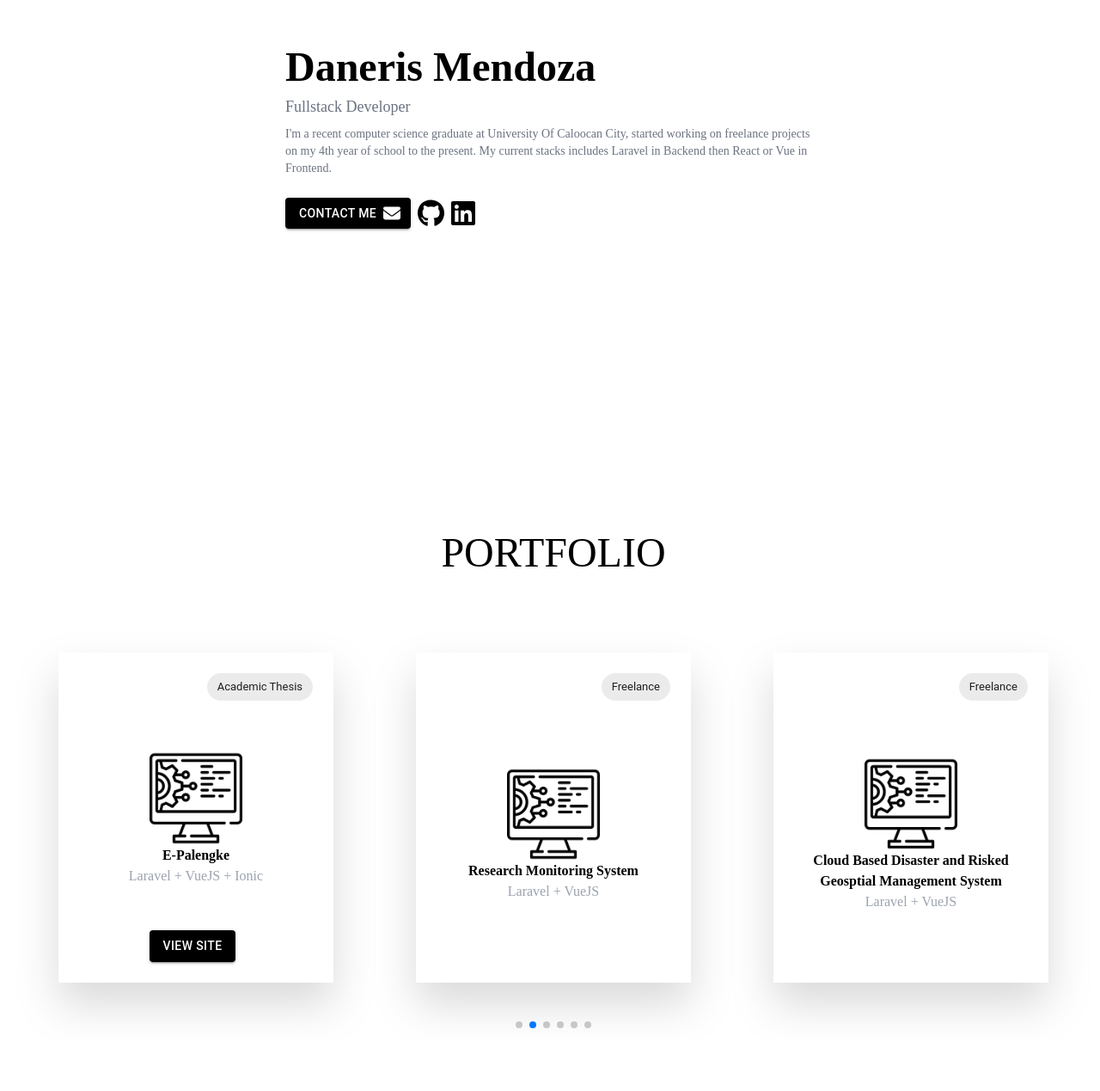
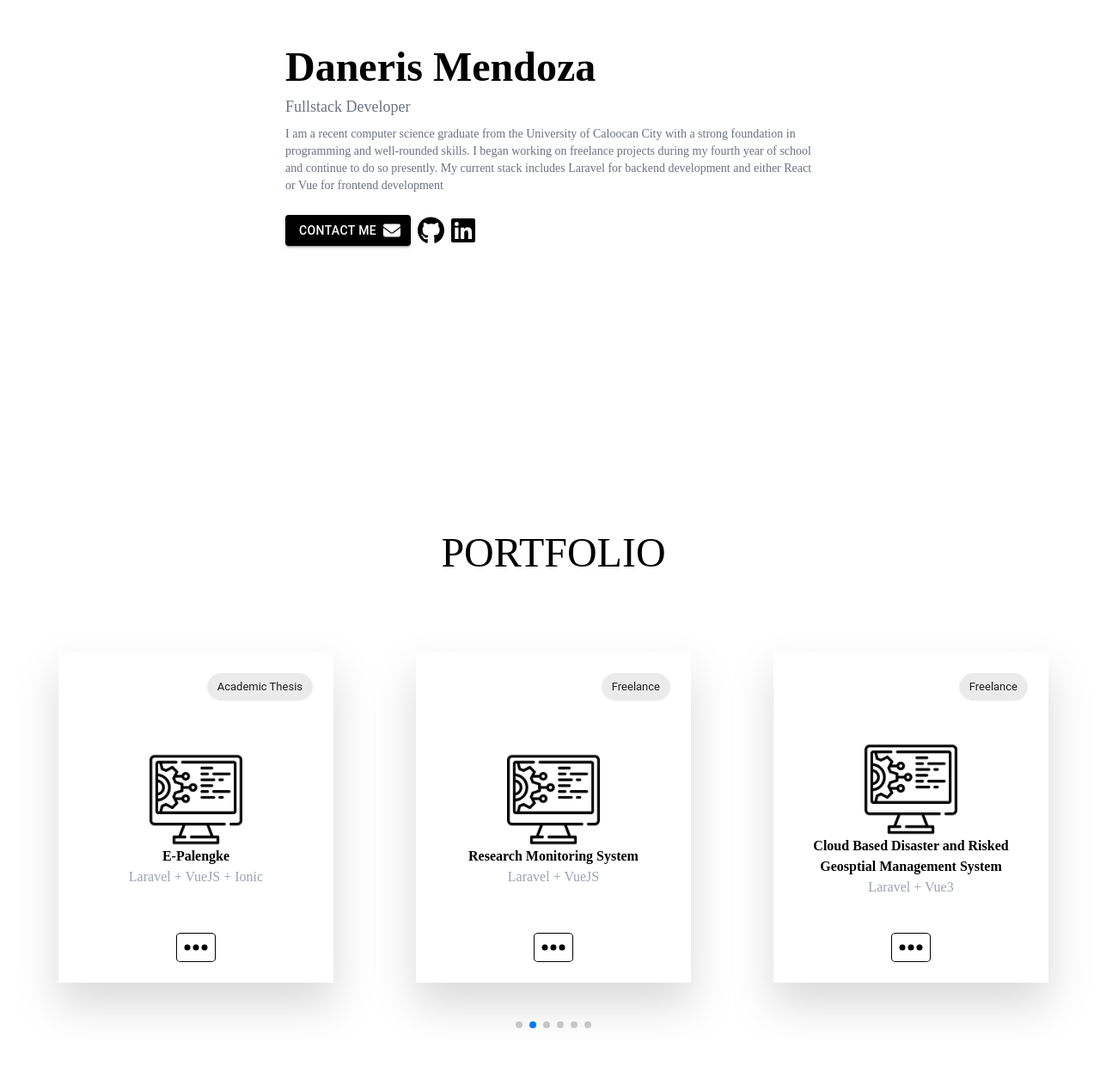
Before and after one commit to DanerisMendoza/portfolio, a React (Create React App) app: page / in a window 1280 px wide. Shown: the part 201-1470 px from the top of the page at 86% size. Built offline with nearby package versions, Linux system fonts and the light colour scheme.

Commit message:
remove warning

```diff
--- a/public/index.html
+++ b/public/index.html
@@ -24,7 +24,7 @@
       work correctly both with client-side routing and a non-root public URL.
       Learn how to configure a non-root public URL by running `npm run build`.
     -->
-    <title>React App</title>
+    <title>Daneris Mendoza</title>
   </head>
   <body>
     <noscript>You need to enable JavaScript to run this app.</noscript>
--- a/src/views/Hero.js
+++ b/src/views/Hero.js
@@ -14,20 +14,15 @@ class Hero extends Component {
                     </h2>
                     <h3 className="text-lg mr-12 text-gray-500 mt-2 mb-2">Fullstack Developer</h3>
                     <h5 className="text-sm text-gray-500">
-                        I'm a recent computer science graduate at University Of Caloocan City,
-                        started working on freelance projects
-                        on my 4th year of school to the present.
-                        My current stacks includes Laravel in Backend then
-                        React or Vue in Frontend.
-                    </h5>
+                        I am a recent computer science graduate from the University of Caloocan City with a strong foundation in programming and well-rounded skills. I began working on freelance projects during my fourth year of school and continue to do so presently. My current stack includes Laravel for backend development and either React or Vue for frontend development                    </h5>
                     <div className="mt-6 flex flex-row items-center gap-2">
                         <a className="enlarge" href="mailto:danerismendoza096@gmail.com" >
                             <Button variant="contained" style={{ backgroundColor: '#000000' }} endIcon={<FontAwesomeIcon icon={faEnvelope} />}>Contact Me </Button>
                         </a>
-                        <a className="enlarge" href="https://github.com/DanerisMendoza" target="_blank" >
+                        <a className="enlarge" href="https://github.com/DanerisMendoza" target="_blank" rel="noreferrer" >
                             <FontAwesomeIcon icon={faGithub} size="2xl" />
                         </a>
-                        <a className="enlarge" href="https://www.linkedin.com/in/danerismendoza/" target="_blank" >
+                        <a className="enlarge" href="https://www.linkedin.com/in/danerismendoza/" target="_blank" rel="noreferrer" >
                             <FontAwesomeIcon icon={faLinkedin} size="2xl" />
                         </a>
                     </div>
--- a/src/views/Portfolio.js
+++ b/src/views/Portfolio.js
@@ -3,20 +3,20 @@ import 'swiper/css';
 import "swiper/css";
 import "swiper/css/pagination";
 import { Pagination } from 'swiper/modules';
-// import { FontAwesomeIcon } from '@fortawesome/react-fontawesome'
-// import { faEnvelope } from '@fortawesome/free-solid-svg-icons'
-import Button from '@mui/material/Button';
+import { FontAwesomeIcon } from '@fortawesome/react-fontawesome'
+import { faGithub } from '@fortawesome/free-brands-svg-icons'
+import { faLink, faEllipsis } from '@fortawesome/free-solid-svg-icons'
 import Chip from '@mui/material/Chip';
 
 export default () => {
     const slidesData = [{
         name: "E-Palengke",
-        project_link: "https://epalengke.shop/",
+        project_link: "",
         project_logo: "images/system.png",
         description: "Laravel + VueJS + Ionic",
         platform: 'Web & Mobile',
         type: 'Academic Thesis',
-        class: "project_image",
+        source_code: [],
     },
     {
         name: "Research Monitoring System",
@@ -25,16 +25,16 @@ export default () => {
         description: "Laravel + VueJS",
         platform: 'Web',
         type: 'Freelance',
-        class: "project_image",
+        source_code: [],
     },
     {
         name: "Cloud Based Disaster and Risked Geosptial Management System",
         project_link: "",
         project_logo: "images/system.png",
-        description: "Laravel + VueJS",
+        description: "Laravel + Vue3",
         platform: 'Web',
         type: 'Freelance',
-        class: "project_image",
+        source_code: [],
     },
     {
         name: "Web Based Ordering Management System",
@@ -43,7 +43,7 @@ export default () => {
         description: "jQuery + PHP",
         platform: 'Web & Mobile',
         type: 'Academic Case Study',
-        class: "project_image",
+        source_code: '',
     },
     {
         name: "Cash Management Tracker",
@@ -52,16 +52,16 @@ export default () => {
         description: "Java Mobile",
         platform: 'Mobile',
         type: 'Academic Case Study',
-        class: "project_image",
+        source_code: '',
     },
     {
         name: "Portfolio",
-        project_link: "",
+        project_link: "sampleLink",
         project_logo: "images/system.png",
         description: "ReactJS + Tailwind + MUI",
         platform: 'Web',
         type: 'Personal',
-        class: "project_image",
+        source_code: 'https://github.com/DanerisMendoza/DanerisMendoza',
     },
     ];
 
@@ -90,16 +90,22 @@ export default () => {
                             <Chip label={project.type} className="mb-2 self-end">
                             </Chip>
                             <div className="flex flex-col items-center text-center">
-                                <img src="images/system.png" style={{ width: '40%' }} />
+                                <img src="images/system.png" alt='app' style={{ width: '40%' }} />
                                 <p className=' text-l font-semibold'>{project.name}</p>
                                 <p className=' text-s text-gray-400'>{project.description}</p>
                             </div>
-                            <div className="self-center">
+                            <div className="self-center flex flex-row gap-3 items-center">
                                 {project.project_link && (
-                                    <a href={project.project_link} target="_blank" className="btn grow mr-2">
-                                        <Button variant="contained" style={{ backgroundColor: '#000000' }}>View Site</Button>
+                                    <a href={project.project_link} target="_blank" className="btn grow enlarge">
+                                        <FontAwesomeIcon icon={faLink} size="2xl" />
                                     </a>
                                 )}
+                                {!Array.isArray(project.source_code) && project.source_code && (
+                                    <a href={project.source_code} target="_blank" className="btn grow enlarge">
+                                        <FontAwesomeIcon icon={faGithub} size="2xl" />
+                                    </a>
+                                )}
+                                <FontAwesomeIcon className='enlarge pl-2 pr-2' style={{ color: '#000000', border: '1px solid #000000', borderRadius: '12%' }} icon={faEllipsis} size="2xl" />
                             </div>
                         </div>
                     </SwiperSlide>
--- a/src/views/Timeline.js
+++ b/src/views/Timeline.js
@@ -9,7 +9,6 @@ import TimelineDot from '@mui/lab/TimelineDot';
 import School from '@mui/icons-material/School';
 import LaptopMacIcon from '@mui/icons-material/LaptopMac';
 import Work from '@mui/icons-material/Work';
-import Typography from '@mui/material/Typography';
 
 export default function CustomizedTimeline() {
     return (
@@ -48,7 +47,7 @@ export default function CustomizedTimeline() {
                     <TimelineContent >
                         <h3 className="text-l md:text-2xl text-black-500">Graduation</h3>
                         <h3 className="text-l md:text-2xl text-black-500">BS Computer Science</h3>
-                        <h3 className="text-l md:text-2xl text-gray-500"> July 2024</h3>
+                        <h3 className="text-l md:text-2xl text-gray-500"> July 2020 - July 2024</h3>
                     </TimelineContent>
                 </TimelineItem>
 
```
Also changed, not shown: src/views/Skills.js (+0 -9 lines).
